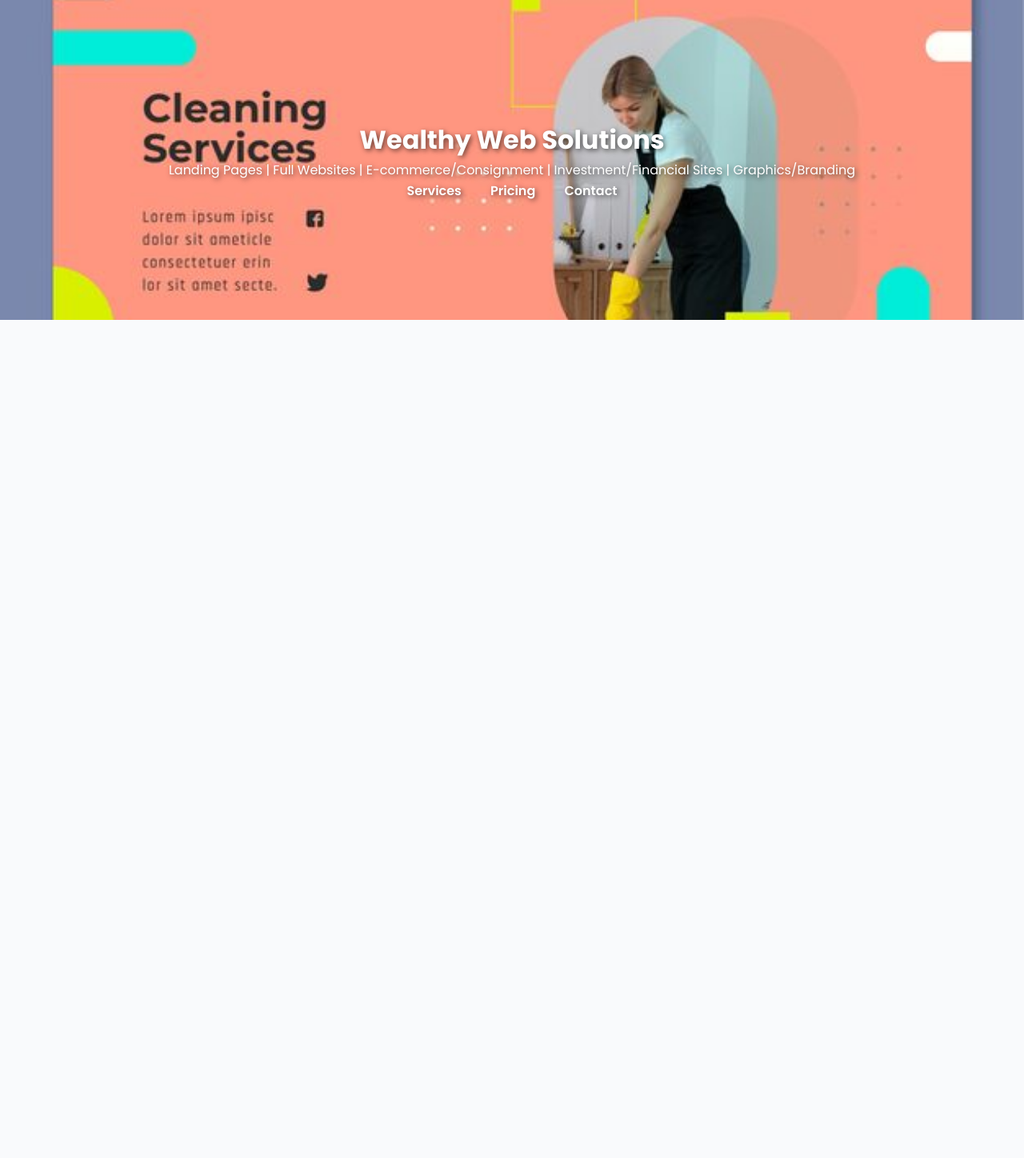
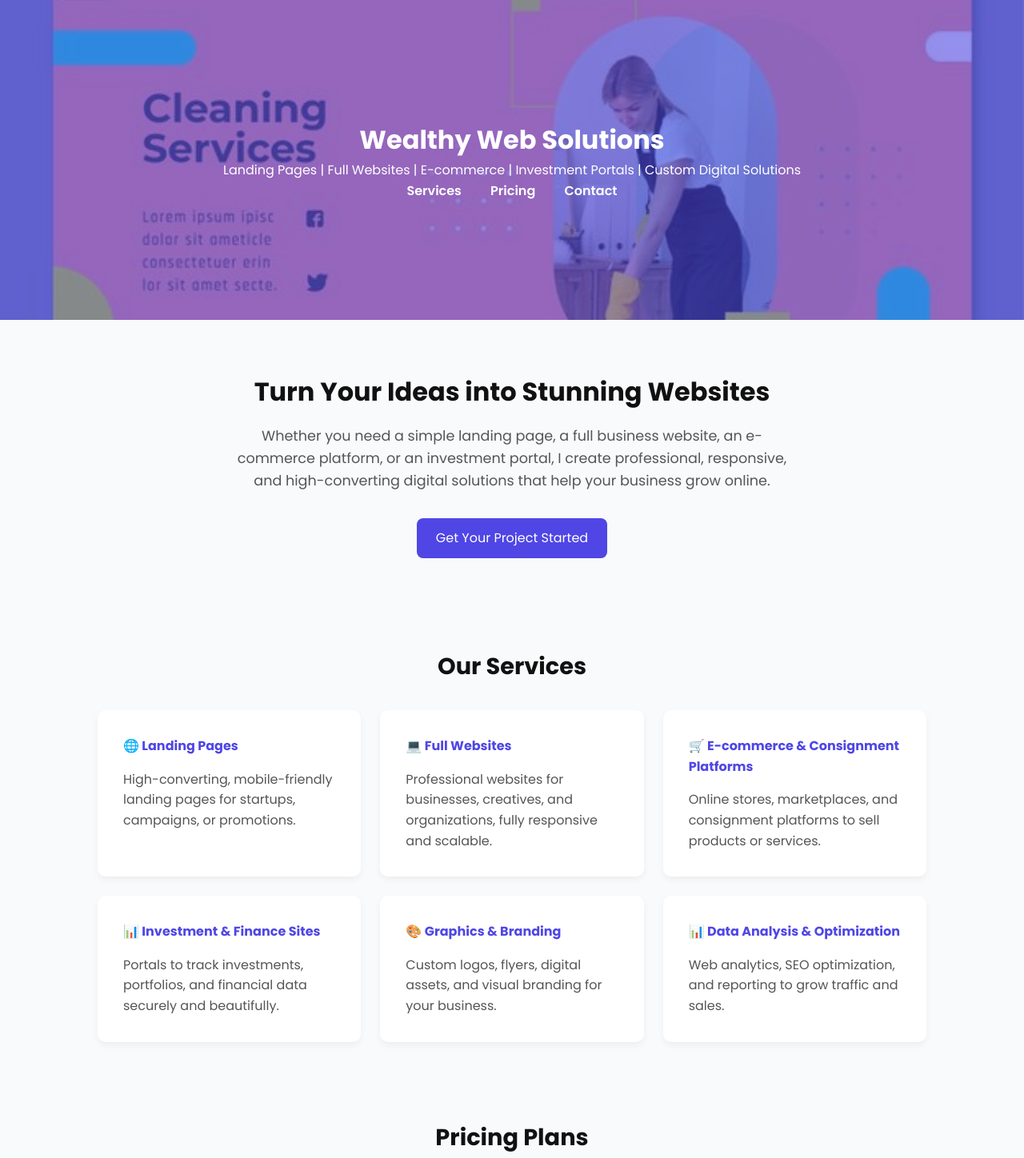
Before and after one commit to techthinker360/Wealthy-web, a plain HTML site: page index.html in a window 1280 px wide. Shown: the top 1448 px of the page at 80% size. Before the commit the page ends 800 px from the top, so only its background shows below. Drawn offline with Linux system fonts and the light colour scheme.

Commit message:
Update12.7 index.html

```diff
--- a/index.html
+++ b/index.html
@@ -28,26 +28,21 @@
       display: flex;
       flex-direction: column;
       justify-content: center;
-      overflow: hidden;
+      background-size: cover;
+      background-position: center;
+      transition: background-image 1s ease-in-out;
     }
 
-    /* Background slides for header */
-    .bg-slide {
+    #dynamic-header .overlay {
       position: absolute;
       top: 0; left: 0; right: 0; bottom: 0;
-      background-size: cover;
-      background-position: center;
-      opacity: 0;
-      transition: opacity 1s ease-in-out;
-      z-index: 0;
+      background: rgba(79,70,229,0.6); /* semi-transparent overlay */
+      z-index: 1;
     }
 
-    #dynamic-header h1,
-    #dynamic-header p,
-    #dynamic-header nav {
+    #dynamic-header h1, #dynamic-header p, #dynamic-header nav {
       position: relative;
-      z-index: 1;
-      text-shadow: 2px 2px 6px rgba(0,0,0,0.6); /* keeps text readable on bright images */
+      z-index: 2;
     }
 
     nav a {color: #fff; text-decoration: none; margin: 0 1rem; font-weight: 600; transition: color 0.3s;}
@@ -104,12 +99,12 @@
   </style>
 </head>
 <body>
+
   <!-- Dynamic Header -->
   <header id="dynamic-header">
-    <div class="bg-slide" id="slide1"></div>
-    <div class="bg-slide" id="slide2"></div>
+    <div class="overlay"></div>
     <h1>Wealthy Web Solutions</h1>
-    <p>Landing Pages | Full Websites | E-commerce/Consignment | Investment/Financial Sites | Graphics/Branding</p>
+    <p>Landing Pages | Full Websites | E-commerce | Investment Portals | Custom Digital Solutions</p>
     <nav>
       <a href="#services">Services</a>
       <a href="#pricing">Pricing</a>
@@ -117,39 +112,119 @@
     </nav>
   </header>
 
-  <!-- Rest of your sections (hero, services, pricing, contact, footer) remain same -->
+  <!-- Hero Section -->
+  <section class="hero">
+    <h2>Turn Your Ideas into Stunning Websites</h2>
+    <p>Whether you need a simple landing page, a full business website, an e-commerce platform, or an investment portal, I create professional, responsive, and high-converting digital solutions that help your business grow online.</p>
+    <button onclick="document.getElementById('contact').scrollIntoView({behavior:'smooth'})">
+      Get Your Project Started
+    </button>
+  </section>
+
+  <!-- Services Section -->
+  <section class="section" id="services">
+    <h3>Our Services</h3>
+    <div class="services">
+      <div class="card">
+        <h4>🌐 Landing Pages</h4>
+        <p>High-converting, mobile-friendly landing pages for startups, campaigns, or promotions.</p>
+      </div>
+      <div class="card">
+        <h4>💻 Full Websites</h4>
+        <p>Professional websites for businesses, creatives, and organizations, fully responsive and scalable.</p>
+      </div>
+      <div class="card">
+        <h4>🛒 E-commerce & Consignment Platforms</h4>
+        <p>Online stores, marketplaces, and consignment platforms to sell products or services.</p>
+      </div>
+      <div class="card">
+        <h4>📊 Investment & Finance Sites</h4>
+        <p>Portals to track investments, portfolios, and financial data securely and beautifully.</p>
+      </div>
+      <div class="card">
+        <h4>🎨 Graphics & Branding</h4>
+        <p>Custom logos, flyers, digital assets, and visual branding for your business.</p>
+      </div>
+      <div class="card">
+        <h4>📊 Data Analysis & Optimization</h4>
+        <p>Web analytics, SEO optimization, and reporting to grow traffic and sales.</p>
+      </div>
+    </div>
+  </section>
+
+  <!-- Pricing Section -->
+  <section class="section" id="pricing">
+    <h3>Pricing Plans</h3>
+    <div class="pricing">
+      <div class="price-box">
+        <h4>Landing Page</h4>
+        <p>Perfect for campaigns & startups</p>
+        <div class="price">₦15,000 – ₦30,000</div>
+      </div>
+      <div class="price-box">
+        <h4>Full Website</h4>
+        <p>Professional sites for businesses & portfolios</p>
+        <div class="price">₦50,000+</div>
+      </div>
+      <div class="price-box">
+        <h4>E-commerce / Investment Site</h4>
+        <p>High-value platforms with advanced functionality</p>
+        <div class="price">₦80,000 – ₦200,000+</div>
+      </div>
+      <div class="price-box">
+        <h4>Maintenance & Optimization</h4>
+        <p>Monthly retainer for updates, SEO, and analytics</p>
+        <div class="price">₦10,000 – ₦30,000 / month</div>
+      </div>
+    </div>
+  </section>
+
+  <!-- Contact Section -->
+  <section class="section" id="contact">
+    <h3>Work With Me</h3>
+    <p>Ready to bring your project to life? Reach out today and let’s discuss how I can help you create a professional, high-performing website or platform.</p>
+    <p>Email: <a href="mailto:odafeogheneemeseh007@gmail.com">odafeogheneemeseh007@gmail.com</a></p>
+    <p>LinkedIn: <a href="https://www.linkedin.com/in/odafeoghene-emeseh-941464384" target="_blank">Odafeoghene Emeseh</a></p>
+    <p>GitHub: <a href="https://github.com/techthinker360" target="_blank">techthinker360</a></p>
+    <p>WhatsApp: <a href="https://wa.me/+2347032199329" target="_blank">Send us a message</a></p>
+    <button onclick="window.location.href='mailto:odafeogheneemeseh007@gmail.com';" style="margin-top:1rem;padding:0.8rem 1.5rem;background:#4F46E5;color:#fff;border:none;border-radius:8px;cursor:pointer;">Send a Message</button>
+  </section>
+
+  <!-- Footer -->
+  <footer>
+    &copy; ©2025 Wealthy Web Solutions. All rights reserved.
+  </footer>
 
   <!-- JavaScript for Dynamic Header Images -->
   <script>
-    const slides = [
-      'Web-images/Landing_1.jpg','Web-images/Landing_2.jpg',
-      'Web-images/Website_1.jpg','Web-images/Website_2.jpg',
-      'Web-images/Shopping_1.jpg','Web-images/Shopping_2.jpg',
-      'Web-images/Investment_1.jpg','Web-images/Investment_2.jpg',
-      'Web-images/Graphics_1.jpg','Web-images/Graphics_2.jpg',
-      'Web-images/Analysis_1.jpg','Web-images/Analysis_2.jpg'
+    const header = document.getElementById('dynamic-header');
+
+    // Array of all service images (use exact capitalization)
+    const images = [
+      'Web-images/Landing_1.jpg',
+      'Web-images/Landing_2.jpg',
+      'Web-images/Website_1.jpg',
+      'Web-images/Website_2.jpg',
+      'Web-images/Shopping_1.jpg',
+      'Web-images/Shopping_2.jpg',
+      'Web-images/Investment_1.jpg',
+      'Web-images/Investment_2.jpg',
+      'Web-images/Graphics_1.jpg',
+      'Web-images/Graphics_2.jpg',
+      'Web-images/Analysis_1.jpg',
+      'Web-images/Analysis_2.jpg'
     ];
 
-    let current = 0;
-    const slide1 = document.getElementById('slide1');
-    const slide2 = document.getElementById('slide2');
+    let index = 0;
 
-    // Initial setup
-    slide1.style.backgroundImage = `url('${slides[current]}')`;
-    slide1.style.opacity = 1;
+    function changeBackground() {
+      header.style.backgroundImage = `url('${images[index]}')`;
+      index = (index + 1) % images.length; // loop infinitely
+    }
 
-    setInterval(() => {
-      const next = (current + 1) % slides.length;
-      slide2.style.backgroundImage = `url('${slides[next]}')`;
-      slide2.style.opacity = 1;
-      slide1.style.opacity = 0;
+    changeBackground(); // initial image
+    setInterval(changeBackground, 10000); // change every 10 seconds
+  </script>
 
-      // Swap for next iteration
-      [slide1.style.backgroundImage, slide2.style.backgroundImage] = [slide2.style.backgroundImage, slide1.style.backgroundImage];
-      [slide1.style.opacity, slide2.style.opacity] = [1, 0];
-
-      current = next;
-    }, 10000); // 10 seconds per image
-  </script>
 </body>
 </html>
```
